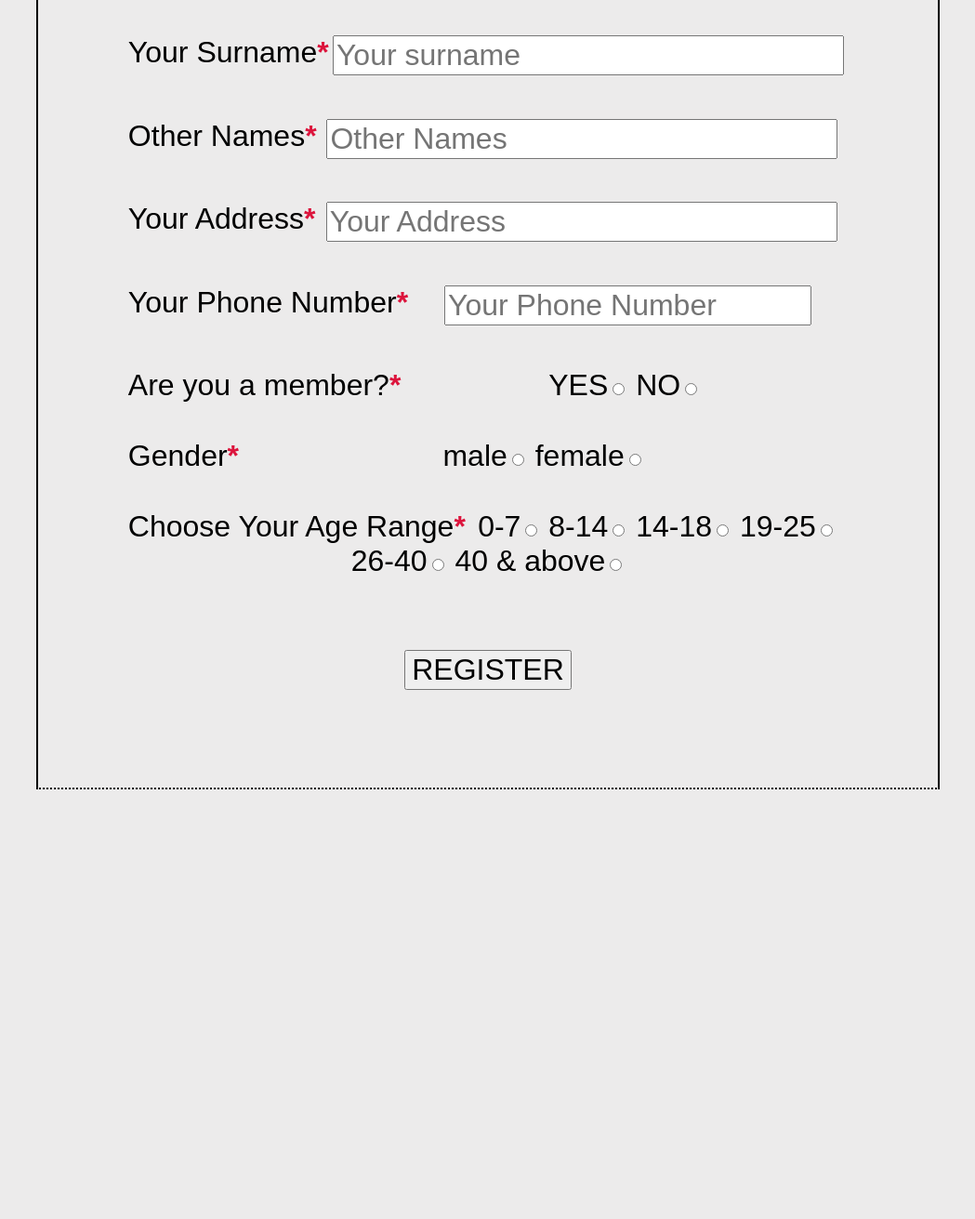
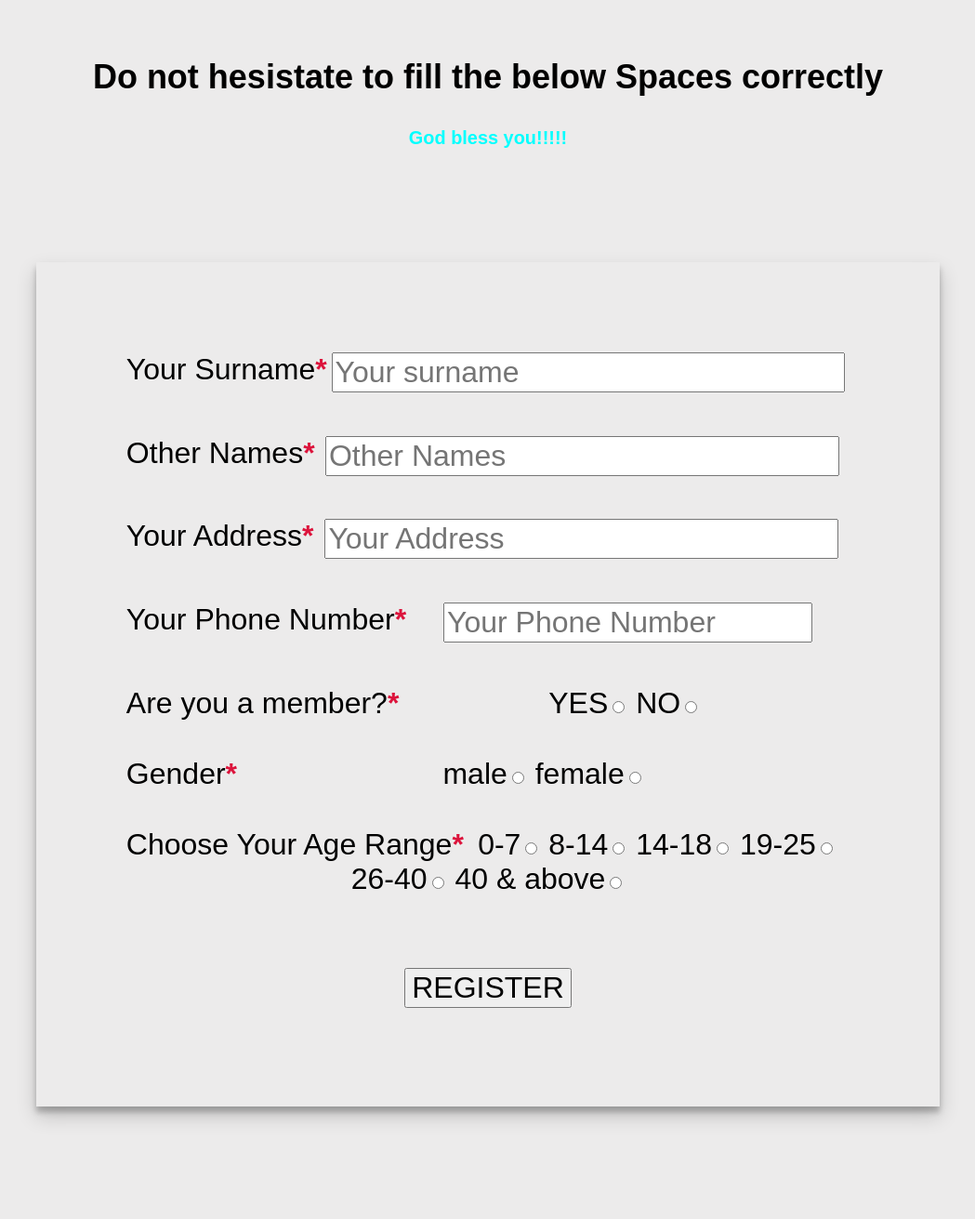
Before and after one commit to Ezeko/retreat, a PHP site: page /register.html in a window 1280 px wide. Shown: the part 455-1766 px from the top of the page at 93% size, without its empty margins (91-1140 px from the left). Before the commit the page ends 1304 px from the top, so only its background shows below. Run offline with PHP 8.4, Linux system fonts and the light colour scheme.

Commit message:
project updated

```diff
--- a/css/style.css
+++ b/css/style.css
@@ -21,9 +21,8 @@ h5{
     display: block;
 }
 #form{
-    border: 2px solid;
-    border-block-end-style: dotted;
     margin: 10%;
+    box-shadow: 0 10px 20px rgba(0,0,0,0.19), 0 6px 6px rgba(0,0,0,0.23);
 }
 #form>div{
     width: 90%;
--- a/register.html
+++ b/register.html
@@ -6,7 +6,10 @@
     </head>
     <body>
         <form>
-            <h1>Welcome to Deeper Life December Retreat Ore Region</h1>
+            <div>
+                    <img src='https://res.cloudinary.com/ezeko/image/upload/v1574728286/images/dlcm_logo_tyrhka.jpg'>
+                    <h1>Welcome to Deeper Life December Retreat Ore Region</h1>
+            </div>
             <h2>Do not hesistate to fill the below Spaces correctly</h2>
             <h5>God bless you!!!!!</h5>
             <div id="form">
```
